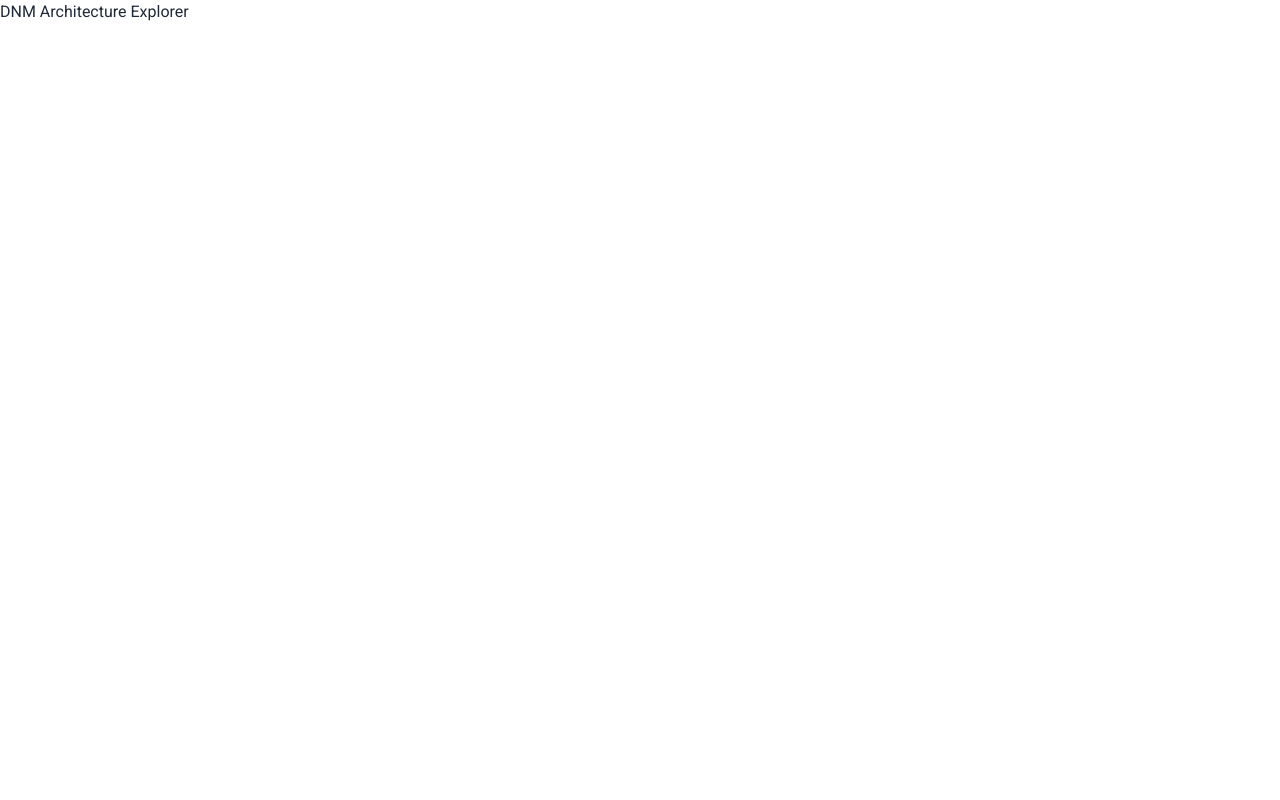
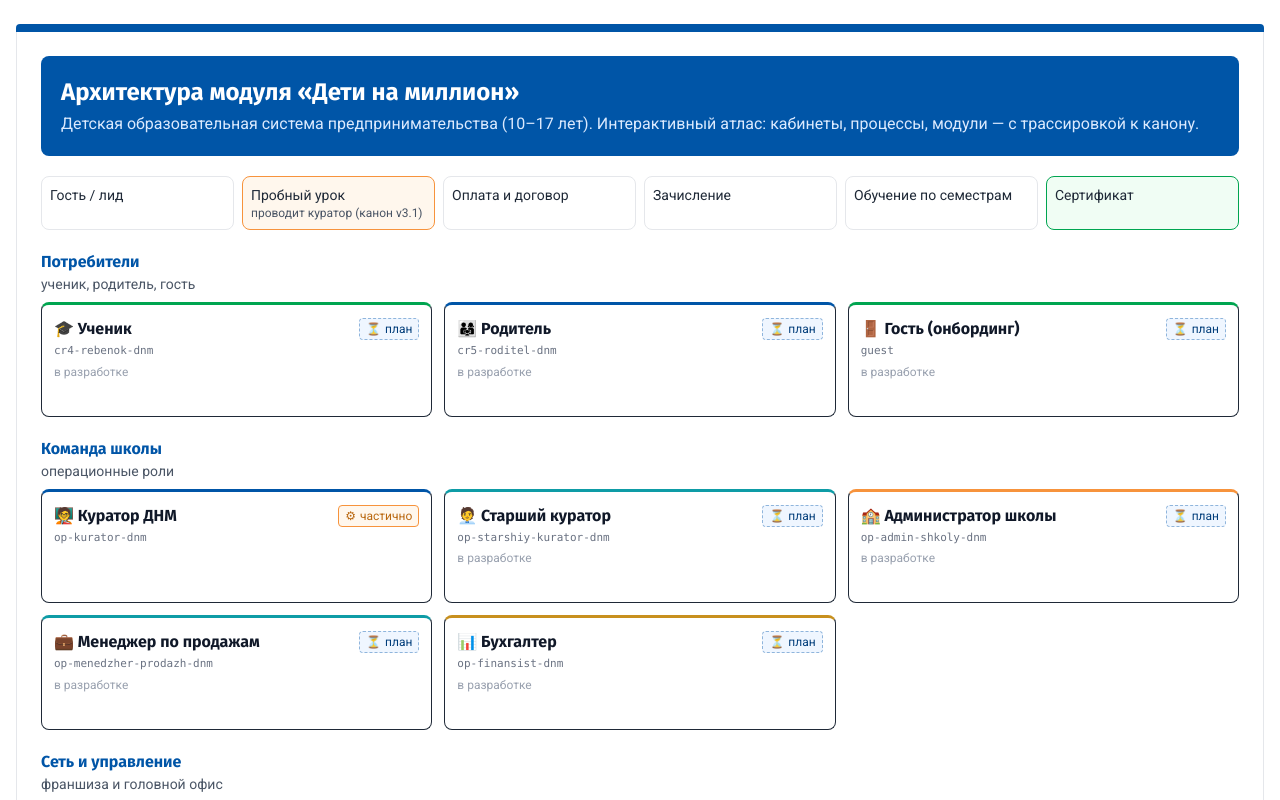
Before and after one commit to SigmeD/samo_architecture, a Next.js app: page / in a window 1280 px wide. Shown: the top 800 px of the page. Built offline with nearby package versions, Linux system fonts and the light colour scheme.

Commit message:
feat: L0 обзорный постер с кликабельными кабинетами

```diff
--- a/app/page.tsx
+++ b/app/page.tsx
@@ -1,3 +1,21 @@
+import { PosterLayout } from "@/components/atlas/poster-layout";
+import { PosterHero } from "@/components/atlas/poster-hero";
+import { FunnelFlow } from "@/components/atlas/funnel-flow";
+import { RoleTier } from "@/components/atlas/role-tier";
+import { Legend } from "@/components/atlas/legend";
+import { overview } from "@/content/overview";
+import { getCabinet } from "@/content/cabinets";
+
 export default function Home() {
-  return <main>DNM Architecture Explorer</main>;
+  return (
+    <PosterLayout zone="blue">
+      <PosterHero title={overview.hero.title} lead={overview.hero.lead} />
+      <FunnelFlow steps={overview.funnel} />
+      {overview.tiers.map((t) => (
+        <RoleTier key={t.title} title={t.title} caption={t.caption}
+          cabinets={t.cabinetSlugs.map((s) => getCabinet(s)!).filter(Boolean)} />
+      ))}
+      <Legend />
+    </PosterLayout>
+  );
 }
```
